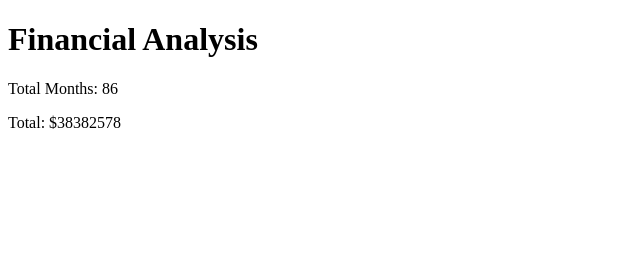
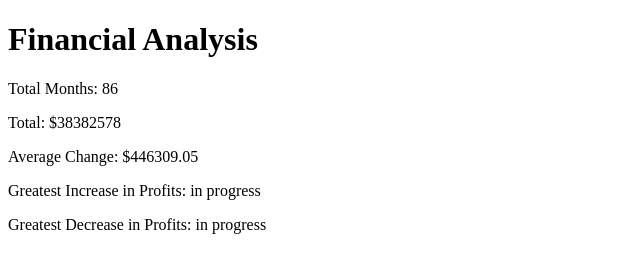
Before and after one commit to Sarahhagen2191/Console-Finances, a plain HTML site: page index.html in a window 1280 px wide. Shown: the whole page, without its empty margins (0-640 px from the left). Drawn offline with Linux system fonts and the light colour scheme.

Commit message:
update file structure and HTML File

```diff
--- a/index.html
+++ b/index.html
@@ -10,7 +10,10 @@
 <h1>Financial Analysis</h1>
 <p>Total Months: 86</p>
 <p>Total: $38382578</p>
-  <script src="index.js"></script>
-  <script src="my_file.js"></script>
+<p> Average Change: $446309.05</p>
+<p>Greatest Increase in Profits: in progress </p>
+<p> Greatest Decrease in Profits: in progress</p>
+  <script src="JS/index.js"></script>
+  <script src="JS/my_file.js"></script>
 </body>
 </html>
```
Also changed, not shown: JS/index.js (renamed from index.js), JS/my_file.js (renamed from my_file.js).
